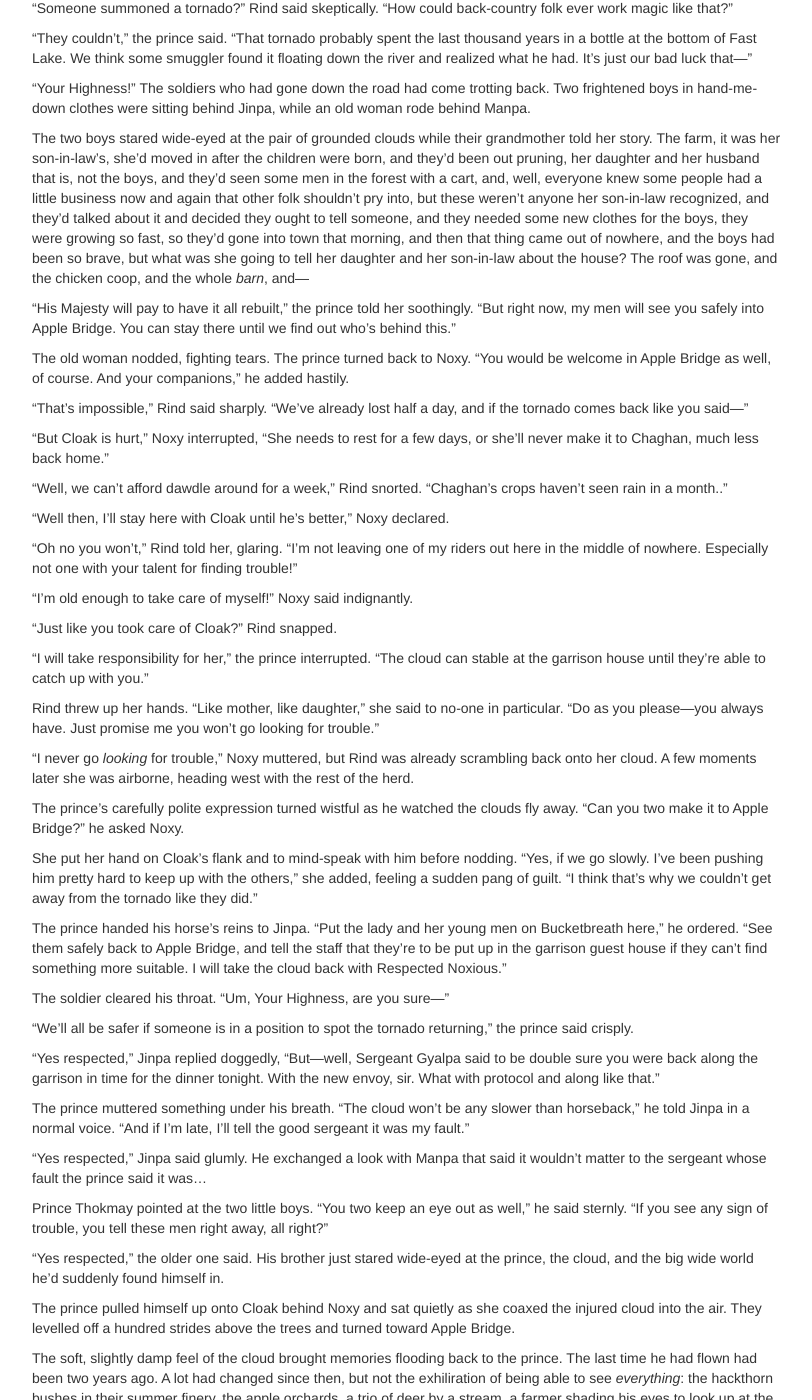
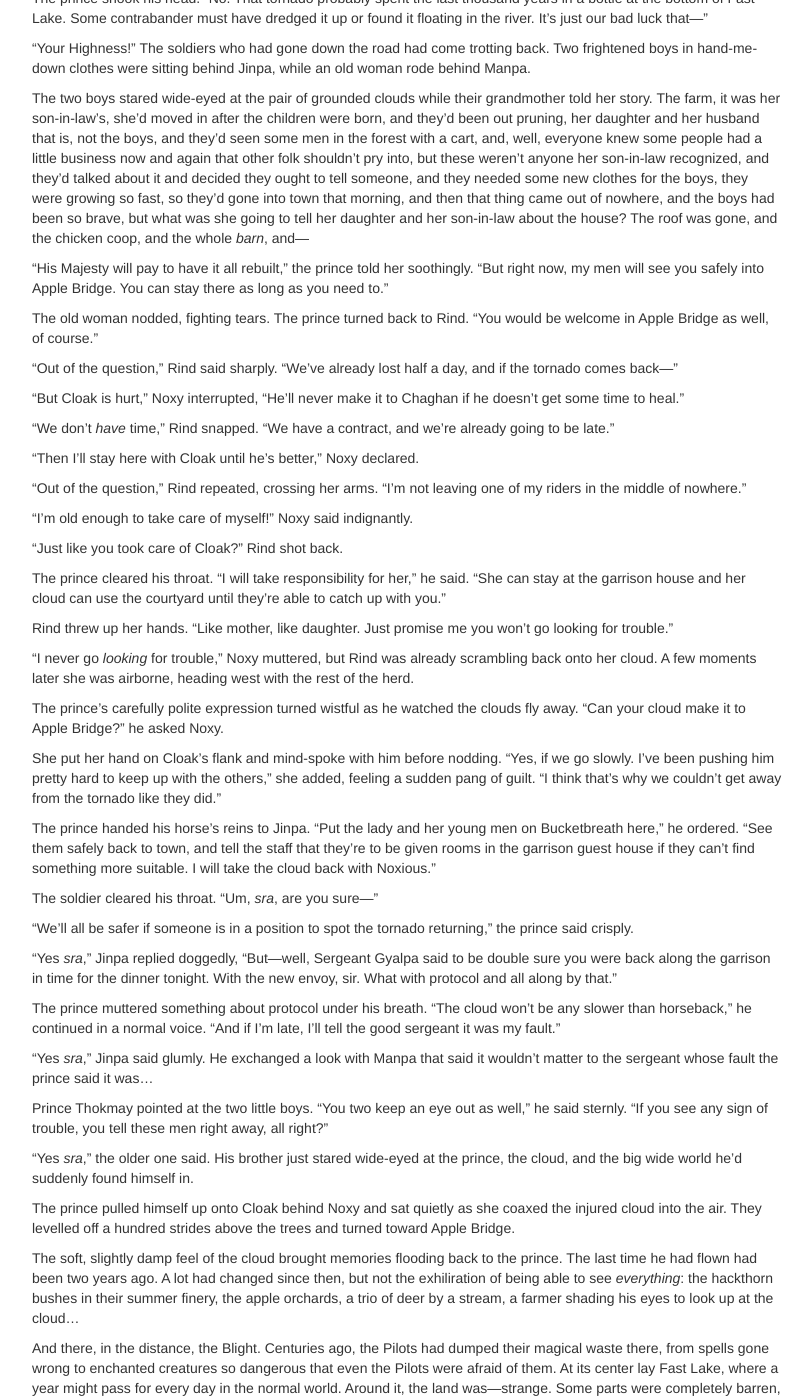
Before and after one commit to gvwilson/sensibleadventures, a Jekyll site: the page built from princess-bear/bear.md, in a window 1280 px wide and 1400 px high, scrolled down 2376 px. Shown: the whole window, without its empty margins (38-850 px from the left). Built offline with Jekyll 4.4.1, drawn with Linux system fonts in a browser that asks for light colours; nearby versions of some CDN libraries; library files that are not in the unit come from our copies; some of the changed text lies outside the part shown.

Commit message:
3033 words

```diff
--- a/princess-bear/bear.md
+++ b/princess-bear/bear.md
@@ -76,7 +76,7 @@
 galloped toward her on stocky ponies. She struggled to her feet with a grimace.
 
 The lead rider reined in a few paces away. "Are you all right?" he asked,
-pulling down the black-and-yellow bandanna that protected his mouth and nose.
+raising the black-and-yellow battle mask that covered his face.
 
 "We're fine," Noxy said, cradling her bruised arm. "Did you see the others?"
 
@@ -88,7 +88,9 @@
 
 Noxy stared at the newcomer.  How did he know her name?
 
-The rider pulled down his bandanna.  "Noxy---what are you doing here?"
+The second rider raised his battle mask to reveal a young man with four parallel
+scars glistening slightly against the dark skin of his left cheek.  "Noxy---what
+are you doing here?"
 
 "Thokmay?"  Noxy stared at the prince of Gandan, cloud and arm both momentarily
 forgotten.  She struggled to her feet.  "How---" Before she could finish her
@@ -141,40 +143,36 @@
 she closed her eyes to mind-speak with the injured cloud.
 
 Thokmay caught Noxy's eye and raised his eyebrows.  Noxy shook her head
-slightly.  She still hadn't told anyone that she could mind-talk to clouds
-without touching them.  The prince nodded almost imperceptibly.
+slightly---she still hadn't told anyone her secret.  The prince nodded almost
+imperceptibly.
 
 Rind gave Cloak one last reassuring pat.  "He could have been torn to shreds,"
 she said flatly, rounding on Noxy. "And *you* could have been killed.  I'd never
 have heard the end of *that*."
 
-"Yes, honored," Noxy said, eyes downcast.
+"Yes, *sra*," Noxy said, eyes downcast.
 
-Rind turned to Prince Thokmay. "I apologize, um, officer, if my companion here
-has caused you any trouble."
+Rind glanced at Prince Thokmay and did a double take. "Oh hells," she said
+blankly.  "What are you doing here?"
 
-"Oh, it's no trouble," the prince said mildly, his voice cracking.  "But now
-that you're here, I was hoping Noxy and I would have a chance to catch up."  He
-held the cloudherd's gaze for the half-dozen heartbeats it took her to realize
-who he was.  As Rind opened her mouth to speak, the prince continued, "We were
-on our way to escort the new envoy from Chaghan into Apple Bridge when we
-spotted the tornado.  I expect he'll have gone on ahead, but we should get
-moving too in case the tornado comes back."
+"That does seem to be the question of the day," the prince said mildly, his
+voice cracking.  As Rind opened her mouth to reply, he continued, "We were on
+our way to escort the new envoy from Chaghan into Apple Bridge when we spotted
+the tornado.  I expect he'll have gone on ahead---we should get moving too in
+case the tornado comes back."
 
 Rind's eyes narrowed. "Comes back?"  She hesitated before grudgingly adding,
-"Honored?"
+"Your Highness."
 
-The prince nodded grimly. "It's not just some monster out of the Blight. It's
-been hitting homes and farms for three weeks now.  The first was a farmer who
-let us borrow his truffle pigs to track some smugglers.  There have been half a
-dozen other attacks since, all on people who've been helping us."
+The prince nodded. "It's not just some monster out of the Blight. It's been
+hitting homes and farms for three weeks now, all people who've been helping us
+track down contrabanders."
 
-"Someone summoned a tornado?" Rind said skeptically. "How could back-country
-folk ever work magic like that?"
+"You think someone summoned a tornado?" Rind said incredulously.
 
-"They couldn't," the prince said. "That tornado probably spent the last thousand
-years in a bottle at the bottom of Fast Lake.  We think some smuggler found it
-floating down the river and realized what he had.  It's just our bad luck
+The prince shook his head. "No.  That tornado probably spent the last thousand
+years in a bottle at the bottom of Fast Lake.  Some contrabander must have
+dredged it up or found it floating in the river.  It's just our bad luck
 that---"
 
 "Your Highness!" The soldiers who had gone down the road had come trotting
@@ -196,77 +194,74 @@
 
 "His Majesty will pay to have it all rebuilt," the prince told her soothingly.
 "But right now, my men will see you safely into Apple Bridge. You can stay there
-until we find out who's behind this."
+as long as you need to."
 
-The old woman nodded, fighting tears.  The prince turned back to Noxy. "You
-would be welcome in Apple Bridge as well, of course. And your companions," he
-added hastily.
+The old woman nodded, fighting tears.  The prince turned back to Rind. "You
+would be welcome in Apple Bridge as well, of course."
 
-"That's impossible," Rind said sharply. "We've already lost half a day, and if
-the tornado comes back like you said---"
+"Out of the question," Rind said sharply. "We've already lost half a day, and if
+the tornado comes back---"
 
-"But Cloak is hurt," Noxy interrupted, "She needs to rest for a few days, or
-she'll never make it to Chaghan, much less back home."
+"But Cloak is hurt," Noxy interrupted, "He'll never make it to Chaghan if he
+doesn't get some time to heal."
 
-"Well, we can't afford dawdle around for a week," Rind snorted.  "Chaghan's
-crops haven't seen rain in a month.."
+"We don't *have* time," Rind snapped.  "We have a contract, and we're already
+going to be late."
 
-"Well then, I'll stay here with Cloak until he's better," Noxy declared.
+"Then I'll stay here with Cloak until he's better," Noxy declared.
 
-"Oh no you won't," Rind told her, glaring. "I'm not leaving one of my riders out
-here in the middle of nowhere. Especially not one with your talent for finding
-trouble!"
+"Out of the question," Rind repeated, crossing her arms. "I'm not leaving one of
+my riders in the middle of nowhere."
 
 "I'm old enough to take care of myself!" Noxy said indignantly.
 
-"Just like you took care of Cloak?" Rind snapped.
+"Just like you took care of Cloak?" Rind shot back.
 
-"I will take responsibility for her," the prince interrupted.  "The cloud can
-stable at the garrison house until they're able to catch up with you."
+The prince cleared his throat.  "I will take responsibility for her," he said.
+"She can stay at the garrison house and her cloud can use the courtyard until
+they're able to catch up with you."
 
-Rind threw up her hands. "Like mother, like daughter," she said to no-one in
-particular. "Do as you please---you always have.  Just promise me you won't go
-looking for trouble."
+Rind threw up her hands. "Like mother, like daughter.  Just promise me you won't
+go looking for trouble."
 
 "I never go *looking* for trouble," Noxy muttered, but Rind was already
 scrambling back onto her cloud. A few moments later she was airborne, heading
 west with the rest of the herd.
 
 The prince's carefully polite expression turned wistful as he watched the clouds
-fly away. "Can you two make it to Apple Bridge?" he asked Noxy.
+fly away. "Can your cloud make it to Apple Bridge?" he asked Noxy.
 
-She put her hand on Cloak's flank and to mind-speak with him before nodding.
-"Yes, if we go slowly. I've been pushing him pretty hard to keep up with the
-others," she added, feeling a sudden pang of guilt. "I think that's why we
-couldn't get away from the tornado like they did."
+She put her hand on Cloak's flank and mind-spoke with him before nodding.  "Yes,
+if we go slowly. I've been pushing him pretty hard to keep up with the others,"
+she added, feeling a sudden pang of guilt. "I think that's why we couldn't get
+away from the tornado like they did."
 
 The prince handed his horse's reins to Jinpa. "Put the lady and her young men on
-Bucketbreath here," he ordered. "See them safely back to Apple Bridge, and tell
-the staff that they're to be put up in the garrison guest house if they can't
-find something more suitable.  I will take the cloud back with Respected
-Noxious."
+Bucketbreath here," he ordered. "See them safely back to town, and tell the
+staff that they're to be given rooms in the garrison guest house if they can't
+find something more suitable.  I will take the cloud back with Noxious."
 
-The soldier cleared his throat. "Um, Your Highness, are you sure---"
+The soldier cleared his throat. "Um, *sra*, are you sure---"
 
 "We'll all be safer if someone is in a position to spot the tornado returning,"
 the prince said crisply.
 
-"Yes respected," Jinpa replied doggedly, "But---well, Sergeant Gyalpa said to be
+"Yes *sra*," Jinpa replied doggedly, "But---well, Sergeant Gyalpa said to be
 double sure you were back along the garrison in time for the dinner tonight.
-With the new envoy, sir.  What with protocol and along like that."
+With the new envoy, sir.  What with protocol and all along by that."
 
-The prince muttered something under his breath.  "The cloud won't be any slower
-than horseback," he told Jinpa in a normal voice.  "And if I'm late, I'll tell
-the good sergeant it was my fault."
+The prince muttered something about protocol under his breath.  "The cloud won't
+be any slower than horseback," he continued in a normal voice.  "And if I'm
+late, I'll tell the good sergeant it was my fault."
 
-"Yes respected," Jinpa said glumly.  He exchanged a look with Manpa that said it
+"Yes *sra*," Jinpa said glumly.  He exchanged a look with Manpa that said it
 wouldn't matter to the sergeant whose fault the prince said it was...
 
 Prince Thokmay pointed at the two little boys.  "You two keep an eye out as
 well," he said sternly. "If you see any sign of trouble, you tell these men
 right away, all right?"
 
-"Yes respected," the older one said. His brother just stared wide-eyed at the
+"Yes *sra*," the older one said. His brother just stared wide-eyed at the
 prince, the cloud, and the big wide world he'd suddenly found himself in.
 
 The prince pulled himself up onto Cloak behind Noxy and sat quietly as she
@@ -298,31 +293,28 @@
 Dambu too---she's our magician. Mostly I just try to stay out of their way."
 
 "Well, you sounded pretty convincing to me," Noxy said. She lowered her voice
-half an octave. "'You two keep an eye out'. It reminded me of Sergeant Dorbu."
+half an octave. "You two keep an eye out."
 
-The prince smiled and cleared his throat. "'I never go *looking* for trouble',"
+The prince smiled and cleared his throat. "I never go *looking* for trouble,"
 he said in a falsetto voice.
 
 "I don't sound like that!" Noxy said indignantly.
 
-The prince laughed.  "No, but it's the closest I can come."  He glanced down at
-the road again and settled himself a bit more comfortably on the cloud. "How's
-your mother?"
+The prince laughed.  "No, but it's the closest I can get."  He glanced down at
+the road again and settled himself a bit more comfortably. "How's your mother?"
 
-It was Noxy's turn to shrug. "She's all right, I guess.  She's happy to be
-herding again instead of running things."
+It was Noxy's turn to shrug. "She's all right, I guess.  She says she's happy to
+be herding again."
 
-The prince nodded. "Your letter said. I was surprised to hear she was no longer
-mayor."
+The prince nodded. "I was surprised to hear she was no longer mayor."
 
 "A lot of people are still angry about what happened," Noxy said, her eyes on
-the horizon.  "Aft still can't walk properly, so when Rind said she was going to
-stand, there wasn't even an election.  *Amma* says she's glad someone else is
-worrying about everything, but I think she misses it."
+the horizon.  "When Rind said she was going to stand, they didn't even have to
+have a vote.  *Amma* says she's glad someone else is worrying about everything,
+but I think she misses it."
 
-"I know how she feels," the prince said. "Things have been a lot different for
-me too, but I'm actually glad to be out here and away from all the fuss at
-court."
+"I know how she feels," the prince said. "I'm glad to be out here and away from
+all the fuss at court."
 
 "Is Kulbinder here?" Noxy asked. "Your letter didn't say. It would be good to
 see him again."
@@ -345,10 +337,9 @@
 Noxy flushed. "I never showed them to anyone!" she protested. "Not even Granna
 Fee!"
 
-"I don't mean that," the prince apologized hastily. "It's just that some people
-at court thought they should keep an eye on me, at least at first.  That's
-another reason I like being here---people aren't watching everything I do and
-gossipping about everything I say."
+"I don't mean that," the prince apologized hastily. "It's people at court I
+worry about.  That's the other reason I like being here---nobody's watching
+everything I do and gossipping about everything I say."
 
 "That's horrible!" Noxy exclaimed.
 
@@ -365,9 +356,8 @@
 "And you still haven't told anyone?"
 
 Noxy shook her head.  The cloudherds had stories about people who could
-mind-talk at a distance, or to birds, or even to other people, but none of them
-had happy endings.  She suspected that her grandmother had figured out that
-something was going on, but she hadn't brought it up.
+mind-talk to distant clouds, or to birds, or even to other people, but none of
+them had happy endings.
 
 The prince waited another heartbeat for her to speak.  When she didn't, he
 nodded.  "All right," he promised.  "Our secret."
```
Also changed, not shown: other parts of princess-bear/bear.md (+5 -5 lines).
